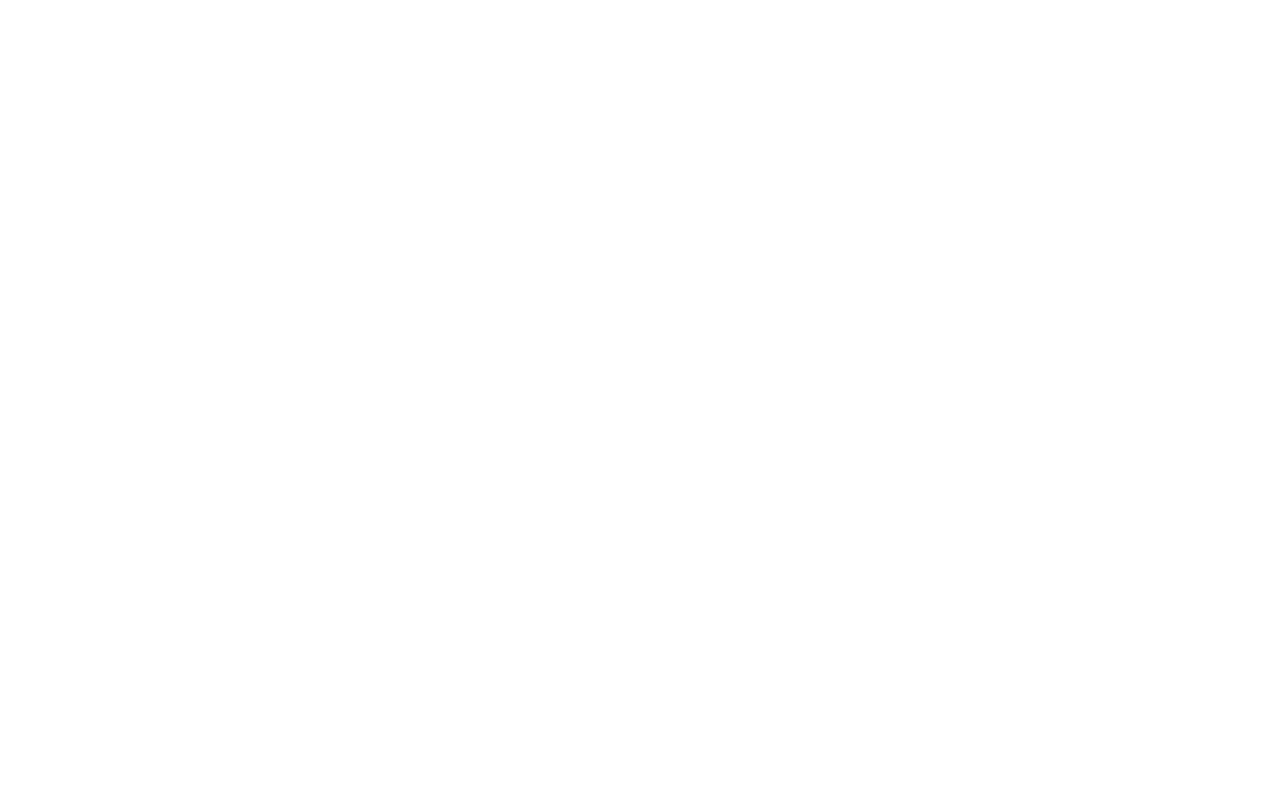
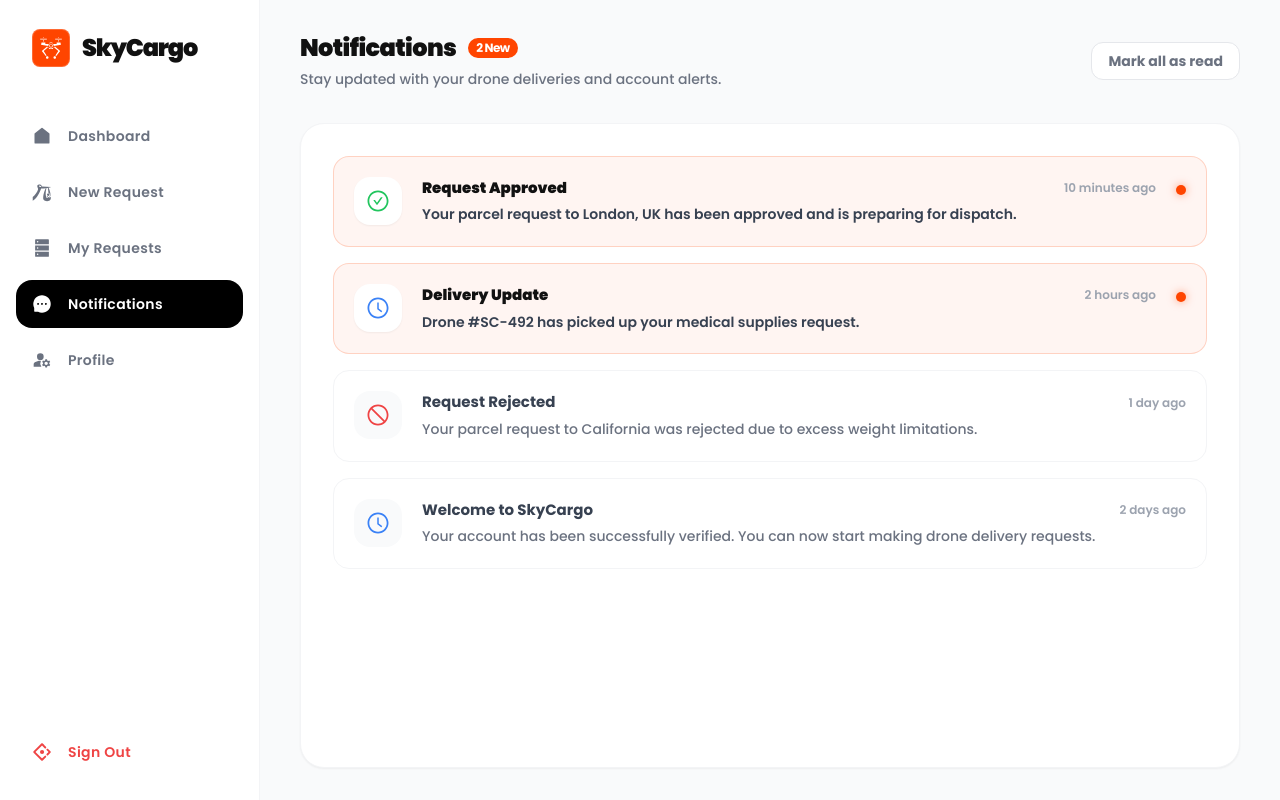
Before and after one commit to kingsleyhenz/EVTOL-FRONT, a React (Vite) app: page /notifications in a window 1280 px wide. Before the commit this address had no page. Built offline with nearby package versions, Linux system fonts and the light colour scheme.

Commit message:
Implement Notifications page for User Dashboard with light theme

```diff
--- a/src/App.jsx
+++ b/src/App.jsx
@@ -15,6 +15,7 @@
 import UserDashboard from './pages/user/Dashboard';
 import AddRequest from "./pages/user/AddRequest";
 import MyRequests from "./pages/user/MyRequests";
+import Notifications from "./pages/user/Notifications";
 
 // Admin Pages
 import AdminDashboard from './pages/admin/Dashboard';
@@ -42,6 +43,7 @@
         <Route path="/user-dash" element={<UserDashboard />} />
         <Route path="/add-req" element={<AddRequest />} />
         <Route path="/my-requests" element={<MyRequests/>}/>
+        <Route path="/notifications" element={<Notifications/>}/>
 
         {/* Admin Dashboard Routes */}
         <Route path="/Overview" element={<AdminDashboard />} />
--- /dev/null
+++ b/src/pages/user/Notifications.jsx
@@ -0,0 +1,142 @@
+import React, { useEffect, useState } from "react";
+import UserSide from "../../components/userSideBar";
+import UserDashLoader from "../../components/user-loader";
+import { AiFillBell, AiOutlineCheckCircle, AiOutlineClockCircle, AiOutlineStop } from "react-icons/ai";
+
+const initialNotifications = [
+    {
+        id: 1,
+        title: "Request Approved",
+        message: "Your parcel request to London, UK has been approved and is preparing for dispatch.",
+        time: "10 minutes ago",
+        read: false,
+        type: "success",
+    },
+    {
+        id: 2,
+        title: "Delivery Update",
+        message: "Drone #SC-492 has picked up your medical supplies request.",
+        time: "2 hours ago",
+        read: false,
+        type: "info",
+    },
+    {
+        id: 3,
+        title: "Request Rejected",
+        message: "Your parcel request to California was rejected due to excess weight limitations.",
+        time: "1 day ago",
+        read: true,
+        type: "error",
+    },
+    {
+        id: 4,
+        title: "Welcome to SkyCargo",
+        message: "Your account has been successfully verified. You can now start making drone delivery requests.",
+        time: "2 days ago",
+        read: true,
+        type: "info",
+    }
+];
+
+const Notifications = () => {
+    const [loading, setLoading] = useState(true);
+    const [notifications, setNotifications] = useState([]);
+
+    useEffect(() => {
+        // Simulate fetch
+        const timer = setTimeout(() => {
+            setNotifications(initialNotifications);
+            setLoading(false);
+        }, 1500);
+        return () => clearTimeout(timer);
+    }, []);
+
+    const markAllAsRead = () => {
+        setNotifications(notifications.map(n => ({...n, read: true})));
+    };
+
+    if (loading) {
+        return (
+            <div className="w-full h-screen flex justify-center items-center bg-gray-50">
+                <UserDashLoader />
+            </div>
+        );
+    }
+
+    const unreadCount = notifications.filter(n => !n.read).length;
+
+    const getIcon = (type) => {
+        switch(type) {
+            case 'success': return <AiOutlineCheckCircle className="text-green-500 text-2xl" />;
+            case 'error': return <AiOutlineStop className="text-red-500 text-2xl" />;
+            default: return <AiOutlineClockCircle className="text-blue-500 text-2xl" />;
+        }
+    };
+
+    return (
+        <div className="w-full h-screen flex bg-gray-50 font-['Poppins']">
+            <UserSide />
+            <div className="flex-1 h-full flex flex-col px-10 py-8 gap-8 overflow-y-auto">
+                <div className="w-full flex items-center justify-between">
+                    <div>
+                        <h2 className="text-2xl font-black tracking-tight text-[#111] flex items-center gap-3">
+                            Notifications
+                            {unreadCount > 0 && (
+                                <span className="bg-[#ff4500] text-white text-xs font-bold px-2 py-0.5 rounded-full">
+                                    {unreadCount} New
+                                </span>
+                            )}
+                        </h2>
+                        <p className="text-gray-500 text-sm font-medium leading-relaxed mt-1">
+                            Stay updated with your drone deliveries and account alerts.
+                        </p>
+                    </div>
+                    {unreadCount > 0 && (
+                        <button
+                            onClick={markAllAsRead}
+                            className="text-sm font-bold text-gray-500 hover:text-black transition-colors bg-white border border-gray-200 px-4 py-2 rounded-xl"
+                        >
+                            Mark all as read
+                        </button>
+                    )}
+                </div>
+
+                <div className="w-full flex-1 bg-white border border-gray-100 rounded-3xl p-8 shadow-sm flex flex-col gap-4 overflow-y-auto">
+                    {notifications.length === 0 ? (
+                        <div className="w-full h-full flex flex-col items-center justify-center text-gray-400 gap-4">
+                            <AiFillBell className="text-4xl text-gray-200" />
+                            <p className="text-sm font-medium">You have no notifications yet.</p>
+                        </div>
+                    ) : (
+                        notifications.map((notif) => (
+                            <div
+                                key={notif.id}
+                                className={`w-full p-5 rounded-2xl border transition-all flex items-start gap-5 ${notif.read ? 'bg-white border-gray-100' : 'bg-[#ff4500]/5 border-[#ff4500]/20'}`}
+                            >
+                                <div className={`w-12 h-12 flex-shrink-0 rounded-2xl flex items-center justify-center ${notif.read ? 'bg-gray-50' : 'bg-white shadow-sm'}`}>
+                                    {getIcon(notif.type)}
+                                </div>
+                                <div className="flex-1">
+                                    <div className="flex items-center justify-between mb-1">
+                                        <h3 className={`text-[15px] ${notif.read ? 'font-bold text-gray-700' : 'font-black text-[#111]'}`}>
+                                            {notif.title}
+                                        </h3>
+                                        <span className="text-xs font-semibold text-gray-400">{notif.time}</span>
+                                    </div>
+                                    <p className={`text-sm ${notif.read ? 'text-gray-500 font-medium' : 'text-gray-700 font-semibold'} leading-relaxed max-w-3xl`}>
+                                        {notif.message}
+                                    </p>
+                                </div>
+                                {!notif.read && (
+                                    <div className="w-2.5 h-2.5 bg-[#ff4500] rounded-full mt-2 flex-shrink-0 shadow-[0_0_8px_rgba(255,69,0,0.5)]"></div>
+                                )}
+                            </div>
+                        ))
+                    )}
+                </div>
+            </div>
+        </div>
+    );
+};
+
+export default Notifications;
```
